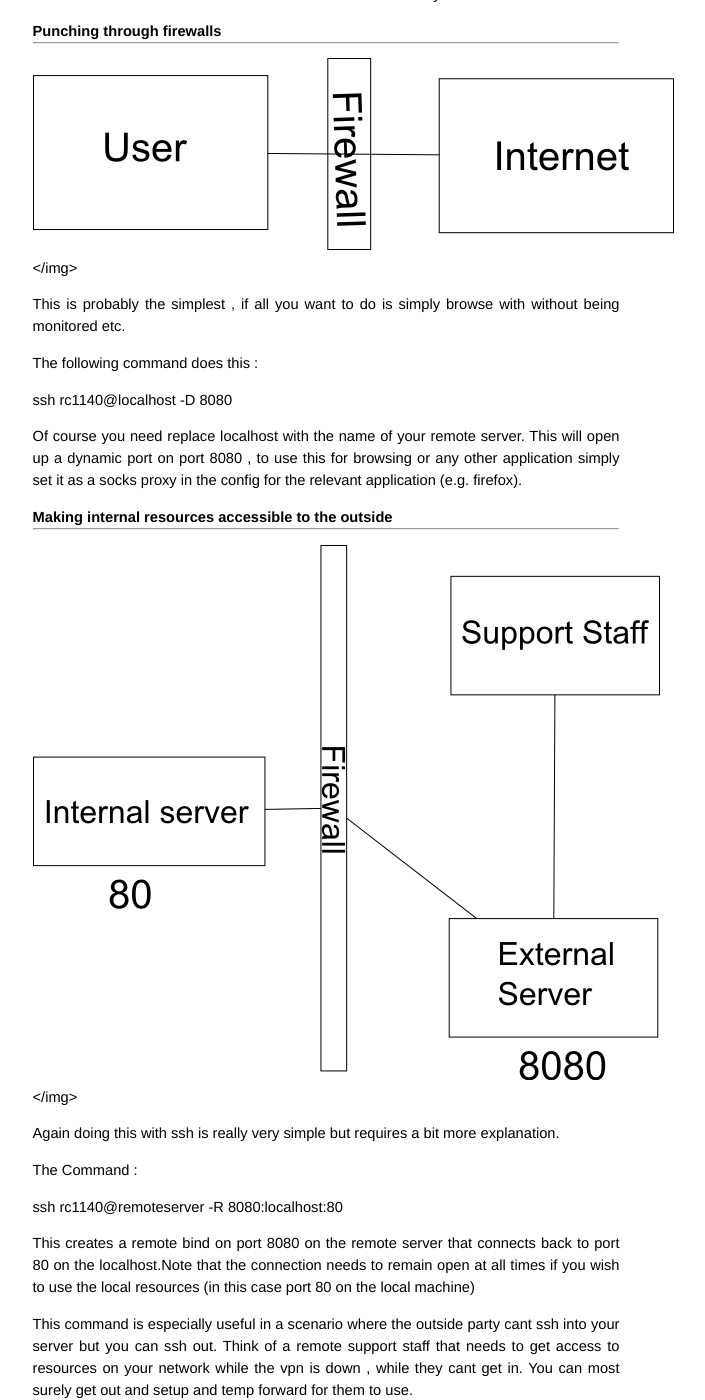
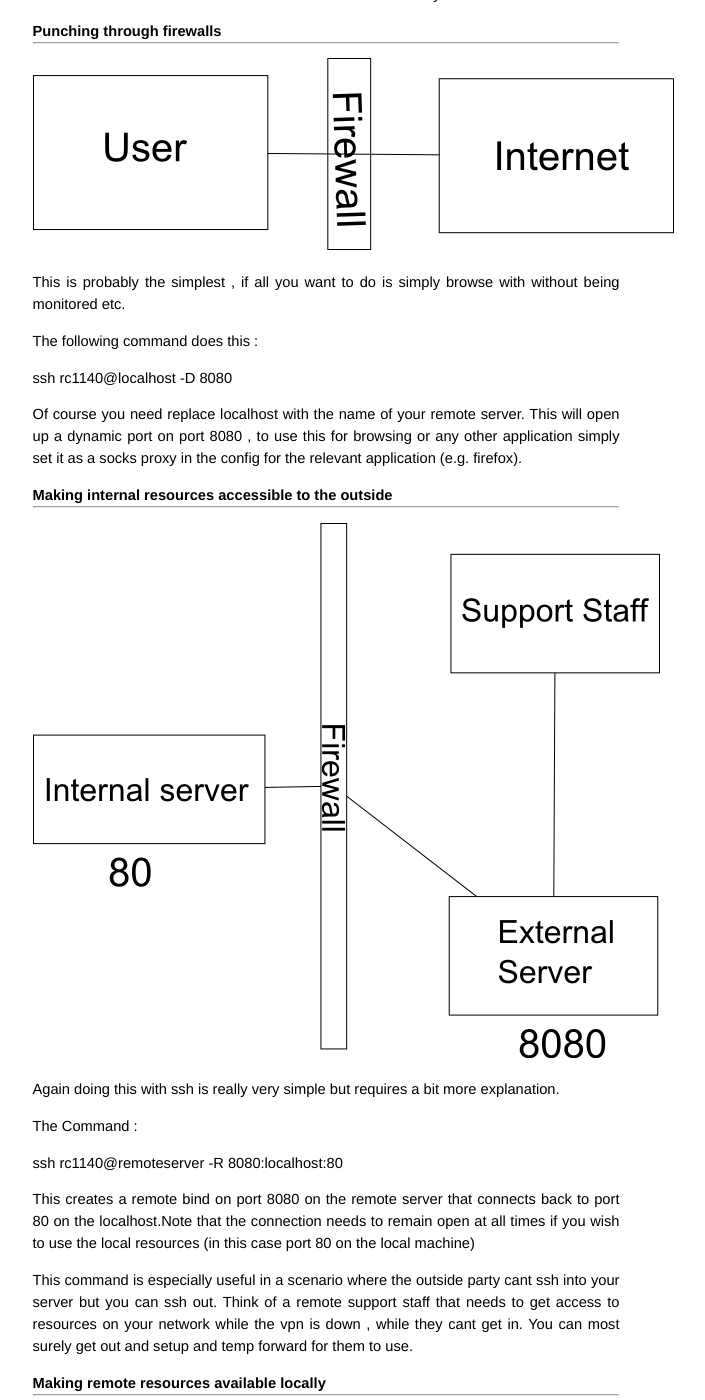
Before and after one commit to RC1140/rc1140.github.com, a Jekyll site: the page built from _posts/2011-02-24-ssh-tunneling.md, in a window 1280 px wide and 1400 px high, scrolled down 786 px. Shown: the whole window, without its empty margins (314-1019 px from the left). Built offline with Jekyll 4.4.1, drawn with Linux system fonts in a browser that asks for light colours.

Commit message:
More fixes

```diff
--- a/_posts/2011-02-24-ssh-tunneling.md
+++ b/_posts/2011-02-24-ssh-tunneling.md
@@ -46,7 +46,7 @@ way.
 #### Punching through firewalls
 * * *
 
-<img src="/images/straight.png"></img>
+<img src="/images/straight.png"/>
 
 This is probably the simplest , if all you want to do is simply browse with
 without being monitored etc.
@@ -63,7 +63,7 @@ the config for the relevant application (e.g. firefox).
 #### Making internal resources accessible to the outside
 * * *
 
-<img src="/images/forward.png"></img>
+<img src="/images/forward.png"/>
 
 Again doing this with ssh is really very simple but requires a bit more
 explanation.
@@ -86,7 +86,7 @@ them to use.
 #### Making remote resources available locally
 * * *
 
-<img src="/images/reverse.png"></img>
+<img src="/images/reverse.png"/>
 
 This is the opposite of the example above.
 
```
